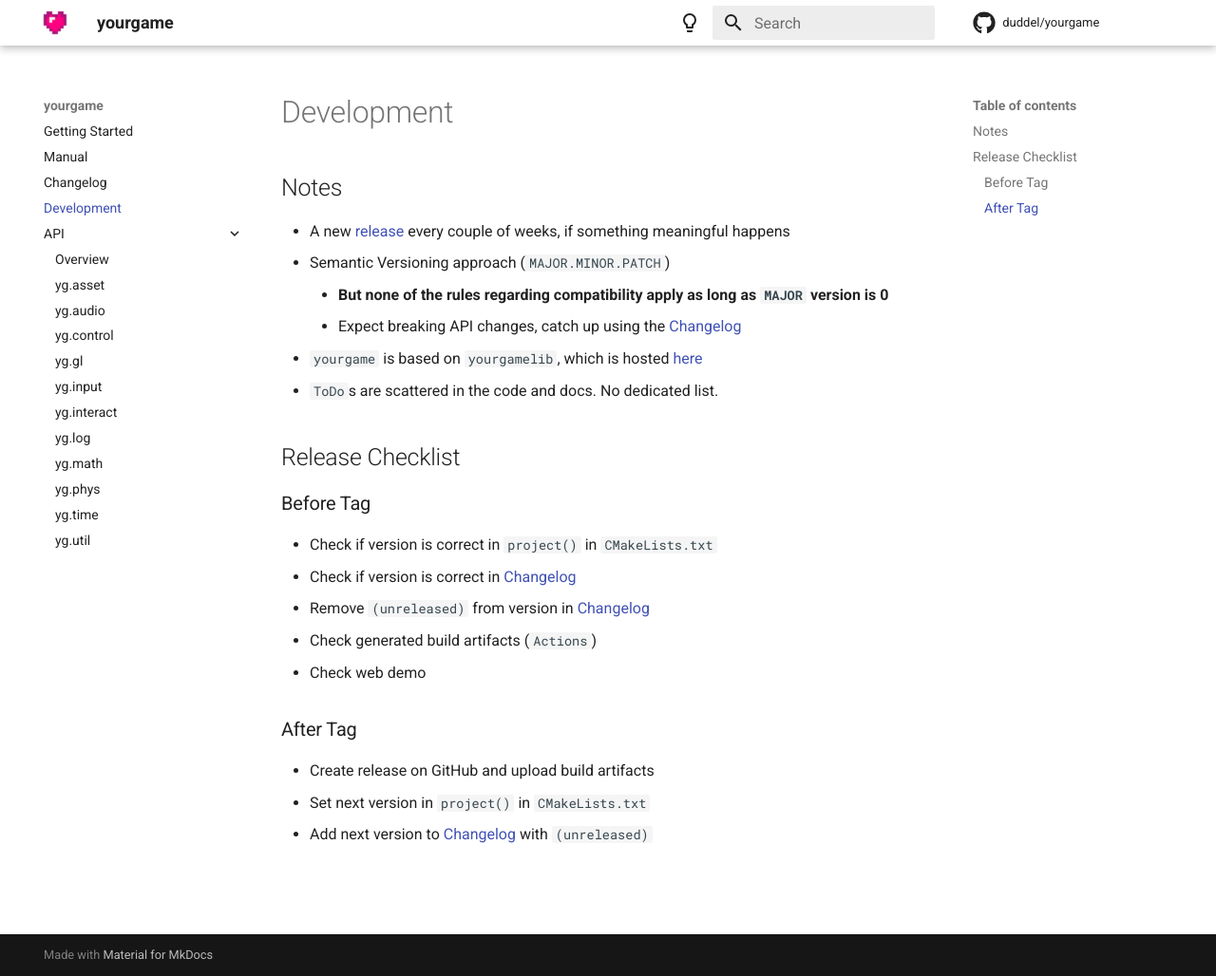
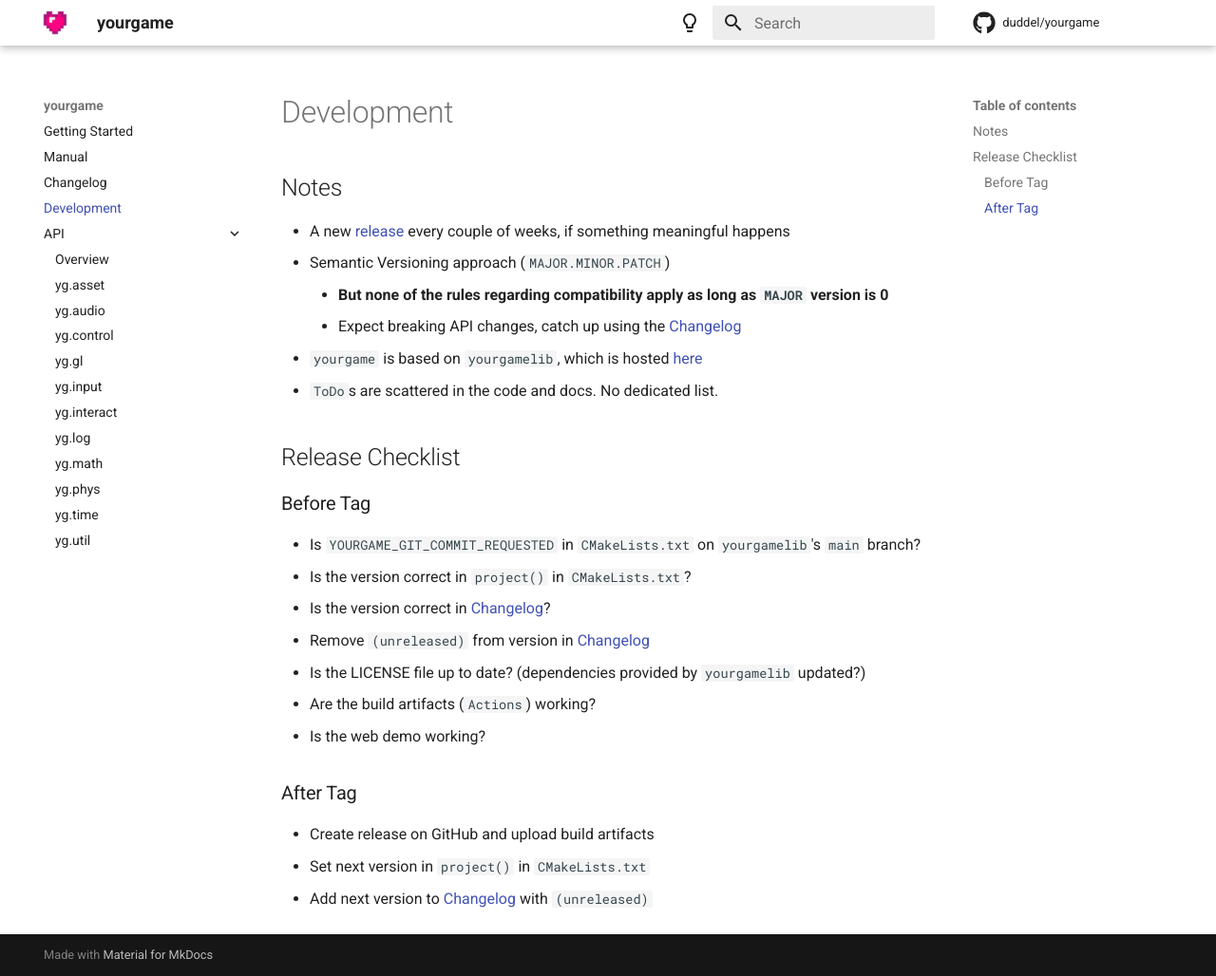
Before and after one commit to duddel/yourgame, an MkDocs documentation site: the page built from docs/md_sites/Development.md, in a window 1280 px wide and 1028 px high. Shown: the whole window at 95% size. Built offline with MkDocs 1.6.1 and Material for MkDocs 9.7.7, drawn with Linux system fonts in a browser that asks for light colours; comment, search, counter and statistics services are not loaded.

Commit message:
update release checklist

```diff
--- a/docs/md_sites/Development.md
+++ b/docs/md_sites/Development.md
@@ -13,11 +13,13 @@
 
 ### Before Tag
 
--   Check if version is correct in `project()` in `CMakeLists.txt`
--   Check if version is correct in [Changelog](Changelog.md)
+-   Is `YOURGAME_GIT_COMMIT_REQUESTED` in `CMakeLists.txt` on `yourgamelib`'s `main` branch?
+-   Is the version correct in `project()` in `CMakeLists.txt`?
+-   Is the version correct in [Changelog](Changelog.md)?
 -   Remove `(unreleased)` from version in [Changelog](Changelog.md)
--   Check generated build artifacts (`Actions`)
--   Check web demo
+-   Is the LICENSE file up to date? (dependencies provided by `yourgamelib` updated?)
+-   Are the build artifacts (`Actions`) working?
+-   Is the web demo working?
 
 ### After Tag
 
```
